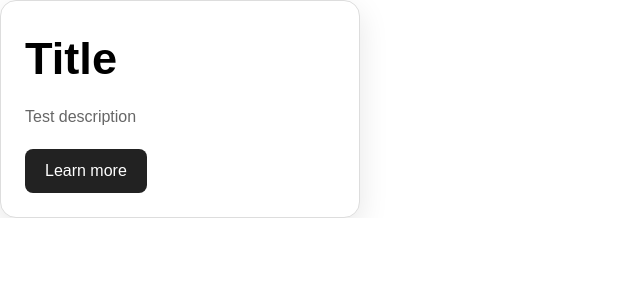
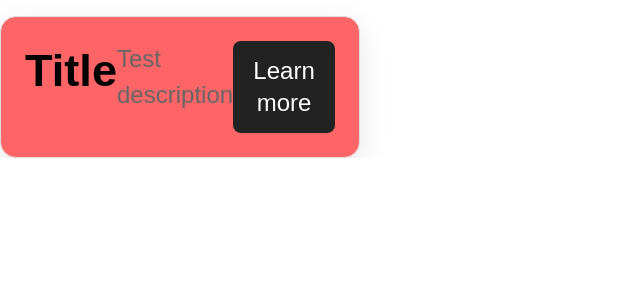
Before and after one commit to pkov-dev/nuxt-starter, a Nuxt app: page / in a window 1280 px wide. Shown: the top 300 px of the page, without its empty margins (0-640 px from the left). Built offline with nearby package versions, Linux system fonts and the light colour scheme.

Commit message:
Feature/typescript (#3)

```diff
--- a/app/components/Test.vue
+++ b/app/components/Test.vue
@@ -3,7 +3,7 @@
 </script>
 
 <template>
-  <article class="card">
+  <article class="card t:mt-4 t:flex t:bg-red-400 t:p-2 t:text-2xl">
     <h2 class="card__title">
       Title
     </h2>
@@ -25,7 +25,6 @@
   padding: 24px;
   border: 1px solid #ddd;
   border-radius: 16px;
-  background: #fff;
   box-shadow: 0 10px 30px rgb(0 0 0 / 10%);
   transition: transform 0.3s ease;
 
--- a/eslint.config.mjs
+++ b/eslint.config.mjs
@@ -23,6 +23,8 @@ export default antfu({
   ],
 
   rules: {
+    'pnpm/yaml-enforce-settings': 'off',
+
     'better-tailwindcss/enforce-consistent-class-order': 'warn',
     'better-tailwindcss/no-unnecessary-whitespace': 'warn',
     'better-tailwindcss/no-conflicting-classes': 'error',
--- a/package.json
+++ b/package.json
@@ -9,6 +9,7 @@
     "generate": "nuxt generate",
     "preview": "nuxt preview",
     "postinstall": "nuxt prepare",
+    "typecheck": "nuxi typecheck",
     "lint": "eslint .",
     "lint:fix": "eslint . --fix"
   },
@@ -26,6 +27,7 @@
     "eslint-plugin-better-tailwindcss": "^4.7.0",
     "eslint-plugin-format": "^2.0.1",
     "sass": "^1.104.1",
-    "tailwindcss": "^4.3.3"
+    "tailwindcss": "^4.3.3",
+    "vue-tsc": "^3.3.11"
   }
 }
```
Also changed, not shown: 1 other file (tests, documents, lock files or other folders).
